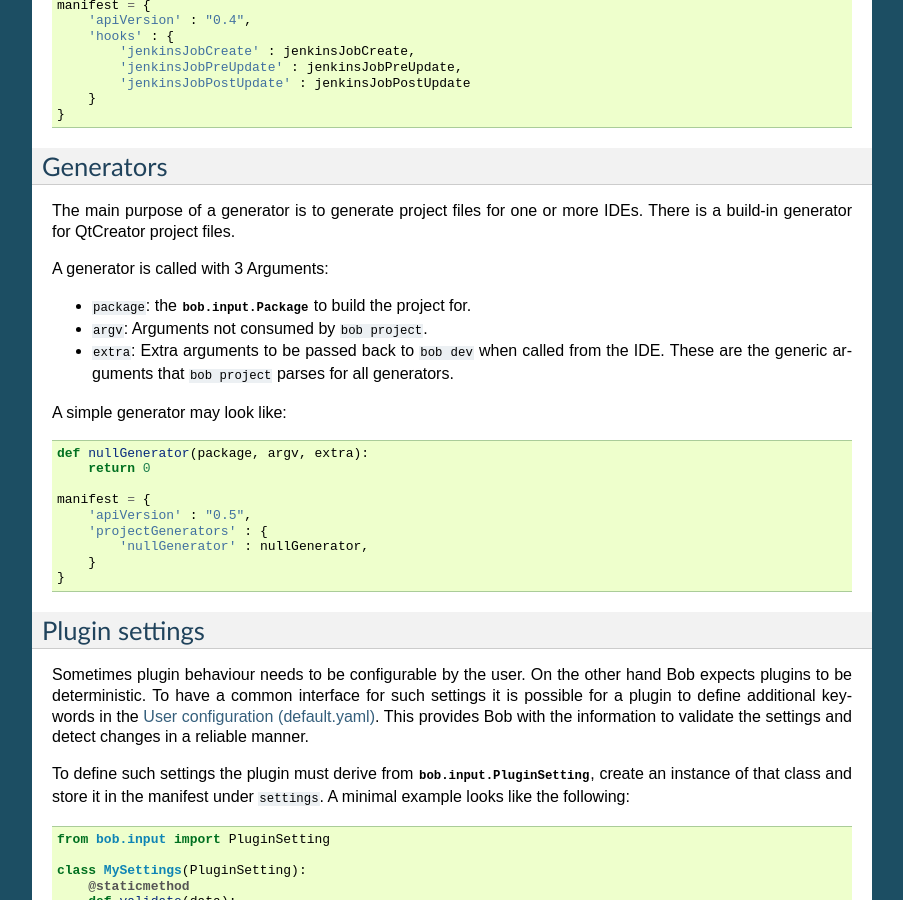
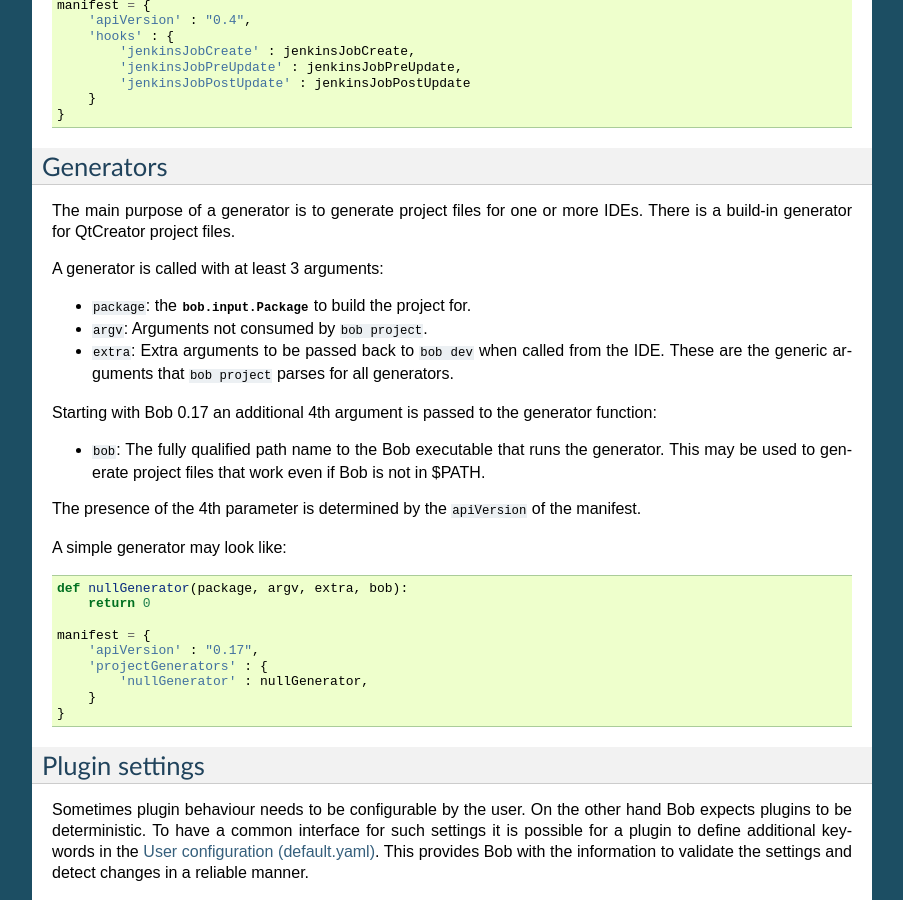
Before and after one commit to BobBuildTool/bob, a Sphinx documentation site: the page built from doc/manual/extending.rst, in a window 1280 px wide and 900 px high, scrolled down 4280 px. Shown: the whole window, without its empty margins (198-1101 px from the left). Built offline with Sphinx 7.4.7, drawn with Linux system fonts in a browser that asks for light colours; formulas are drawn with MathJax 3; the version number could not be read and is left out.

Commit message:
doc: document additional generator parameter

```diff
--- a/doc/manual/extending.rst
+++ b/doc/manual/extending.rst
@@ -249,7 +249,7 @@
 The main purpose of a generator is to generate project files for one or more IDEs.
 There is a build-in generator for QtCreator project files.
 
-A generator is called with 3 Arguments:
+A generator is called with at least 3 arguments:
 
 * ``package``: the :class:`bob.input.Package` to build the project for.
 * ``argv``: Arguments not consumed by ``bob project``.
@@ -257,13 +257,23 @@
   the IDE. These are the generic arguments that ``bob project`` parses for all
   generators.
 
+Starting with Bob 0.17 an additional 4th argument is passed to the generator
+function:
+
+* ``bob``: The fully qualified path name to the Bob executable that runs the
+  generator. This may be used to generate project files that work even if Bob
+  is not in $PATH.
+
+The presence of the 4th parameter is determined by the ``apiVersion`` of the
+manifest.
+
 A simple generator may look like::
 
-    def nullGenerator(package, argv, extra):
+    def nullGenerator(package, argv, extra, bob):
         return 0
 
     manifest = {
-        'apiVersion' : "0.5",
+        'apiVersion' : "0.17",
         'projectGenerators' : {
             'nullGenerator' : nullGenerator,
         }
```
